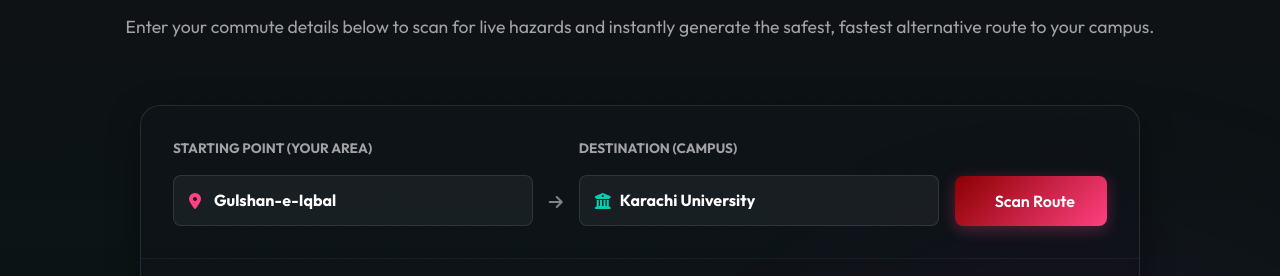
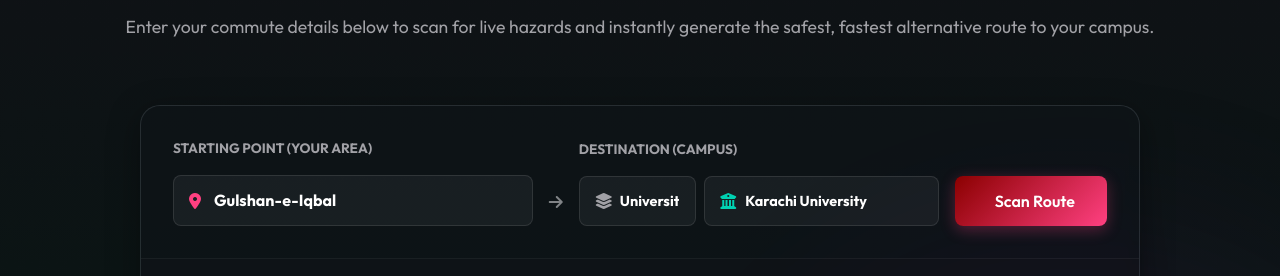
Before and after one commit to abdulrafaykhan11/STUDENT-SYNC, a plain HTML site: page route-intelligence.html in a window 1280 px wide. Shown: the part 1241-1517 px from the top of the page. Drawn offline with Linux system fonts and the light colour scheme.

Commit message:
update route intelligence

```diff
--- a/app.js
+++ b/app.js
@@ -603,6 +603,28 @@
 
     if (scanBtn && initialState && scanningState && resultsState) {
 
+        // Setup dropdowns dynamically
+        const routeOriginSelect = document.getElementById('route-origin');
+        const routeInstTypeSelect = document.getElementById('route-inst-type');
+        const routeDestSelect = document.getElementById('route-dest');
+
+        const populateRouteDestSelect = () => {
+            if (!routeDestSelect || !routeOriginSelect || !routeInstTypeSelect) return;
+            const type = routeInstTypeSelect.value;
+            const origin = routeOriginSelect.value;
+            // Uses getTop5Institutions defined earlier in the file
+            const top5 = getTop5Institutions(type, origin);
+            routeDestSelect.innerHTML = top5.map(({ key, inst }) =>
+                `<option value="${key}">${inst.name}</option>`
+            ).join('');
+        };
+
+        if (routeOriginSelect && routeInstTypeSelect && routeDestSelect) {
+            populateRouteDestSelect();
+            routeOriginSelect.addEventListener('change', populateRouteDestSelect);
+            routeInstTypeSelect.addEventListener('change', populateRouteDestSelect);
+        }
+
         const possibleHazards = [
             { icon: 'fa-truck-fast', title: 'Heavy Traffic Spillover', desc: 'Congestion due to broken down truck on main artery.' },
             { icon: 'fa-water', title: 'Water Logging', desc: 'Left lane flooded due to broken pipe. Slow movement.' },
@@ -678,6 +700,19 @@
                 const timeStr = Math.floor(Math.random() * 20 + 25) + "m";
                 document.getElementById('result-time').innerText = timeStr;
 
+                // Setup Navigation Button
+                const startNavBtn = document.getElementById('start-navigation-btn');
+                if (startNavBtn) {
+                    const newStartNavBtn = startNavBtn.cloneNode(true);
+                    startNavBtn.parentNode.replaceChild(newStartNavBtn, startNavBtn);
+
+                    newStartNavBtn.addEventListener('click', () => {
+                        const originSearch = encodeURIComponent(originVal + " Karachi");
+                        const destSearch = encodeURIComponent(destVal + " Karachi");
+                        window.open(`https://www.google.com/maps/dir/?api=1&origin=${originSearch}&destination=${destSearch}`, '_blank');
+                    });
+                }
+
             }, 2800);
         });
     }
--- a/route-intelligence.html
+++ b/route-intelligence.html
@@ -126,17 +126,23 @@
                                 <i class="fa-solid fa-arrow-right text-muted" style="opacity: 0.5;"></i>
                             </div>
 
-                            <label class="calc-field" style="flex: 1; min-width: 200px;">
+                            <label class="calc-field" style="flex: 1; min-width: 250px;">
                                 <span style="font-size: 0.85rem; color: var(--text-muted); margin-bottom: 0.5rem; display: block;">Destination (Campus)</span>
-                                <div class="calc-select-wrap" style="position: relative;">
-                                    <i class="fa-solid fa-building-columns" style="position: absolute; left: 1rem; top: 50%; transform: translateY(-50%); color: var(--accent-mint);"></i>
-                                    <select id="route-dest" class="calc-select" style="width: 100%; padding: 1rem 1rem 1rem 2.5rem; background: rgba(255,255,255,0.05); border: 1px solid rgba(255,255,255,0.1); border-radius: 8px; color: white; font-family: inherit; font-size: 1rem;">
-                                        <option value="ku" selected>Karachi University</option>
-                                        <option value="neduet">NED University</option>
-                                        <option value="iba">IBA Main Campus</option>
-                                        <option value="smit">SMIT (Numaish)</option>
-                                        <option value="iqra">Iqra University (Main)</option>
-                                    </select>
+                                <div class="calc-dest-dropdowns" style="display: flex; gap: 0.5rem;">
+                                    <div class="calc-select-wrap" style="position: relative; flex: 1;">
+                                        <i class="fa-solid fa-layer-group" style="position: absolute; left: 1rem; top: 50%; transform: translateY(-50%); color: var(--text-muted);"></i>
+                                        <select id="route-inst-type" class="calc-select" style="width: 100%; padding: 1rem 1rem 1rem 2.5rem; background: rgba(255,255,255,0.05); border: 1px solid rgba(255,255,255,0.1); border-radius: 8px; color: white; font-family: inherit; font-size: 0.9rem;">
+                                            <option value="university" selected>University</option>
+                                            <option value="college">College</option>
+                                            <option value="school">School</option>
+                                        </select>
+                                    </div>
+                                    <div class="calc-select-wrap" style="position: relative; flex: 2;">
+                                        <i class="fa-solid fa-building-columns" style="position: absolute; left: 1rem; top: 50%; transform: translateY(-50%); color: var(--accent-mint);"></i>
+                                        <select id="route-dest" class="calc-select" style="width: 100%; padding: 1rem 1rem 1rem 2.5rem; background: rgba(255,255,255,0.05); border: 1px solid rgba(255,255,255,0.1); border-radius: 8px; color: white; font-family: inherit; font-size: 0.9rem;">
+                                            <!-- Dynamically populated via JS -->
+                                        </select>
+                                    </div>
                                 </div>
                             </label>
 
@@ -205,7 +211,7 @@
                                         </div>
                                     </div>
 
-                                    <button class="btn btn-outline" style="width: 100%; margin-top: 2rem; display: flex; align-items: center; justify-content: center; gap: 0.5rem;">
+                                    <button id="start-navigation-btn" class="btn btn-outline" style="width: 100%; margin-top: 2rem; display: flex; align-items: center; justify-content: center; gap: 0.5rem;">
                                         <i class="fa-solid fa-location-arrow"></i> Start Navigation
                                     </button>
                                 </div>
```
